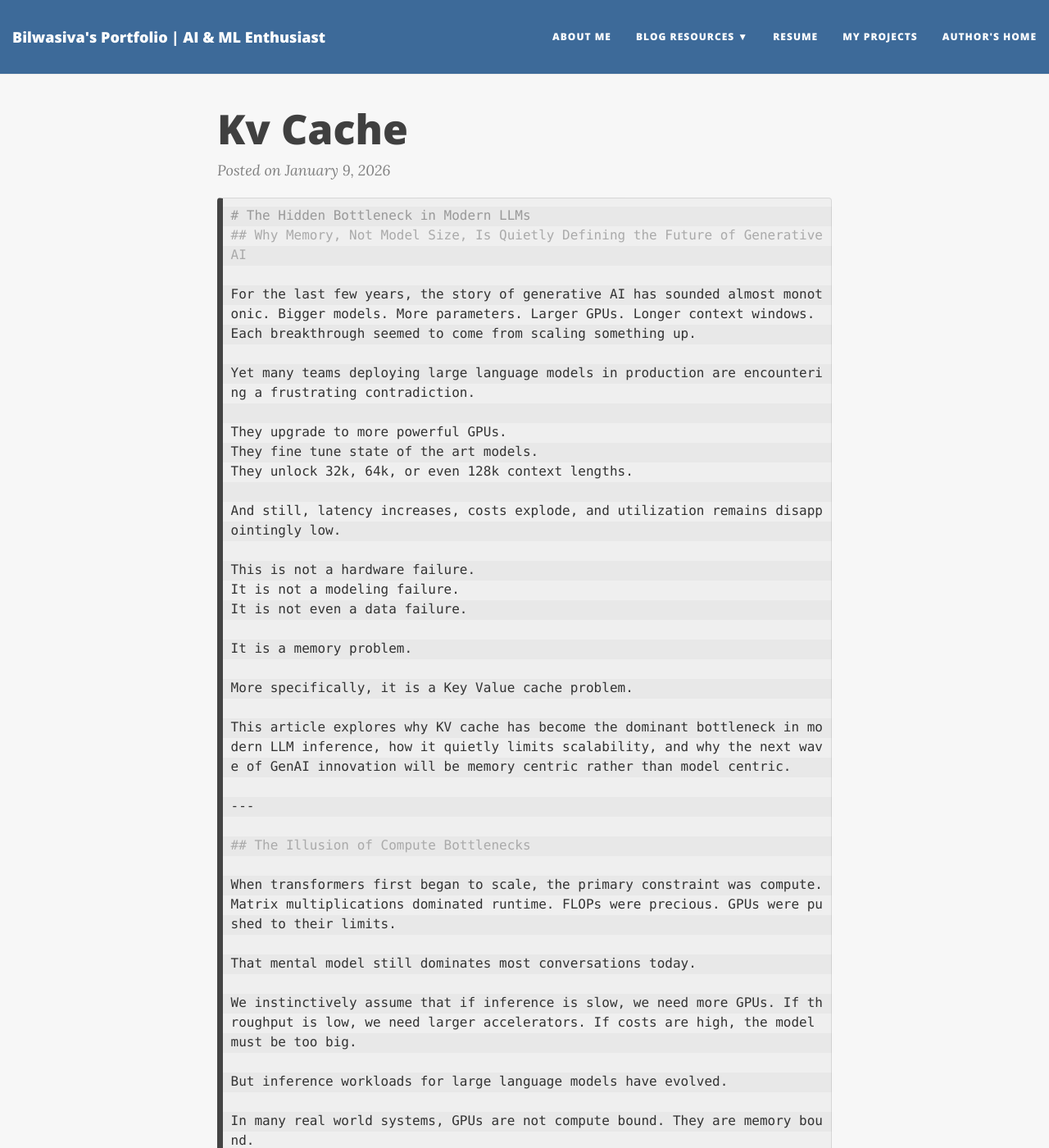
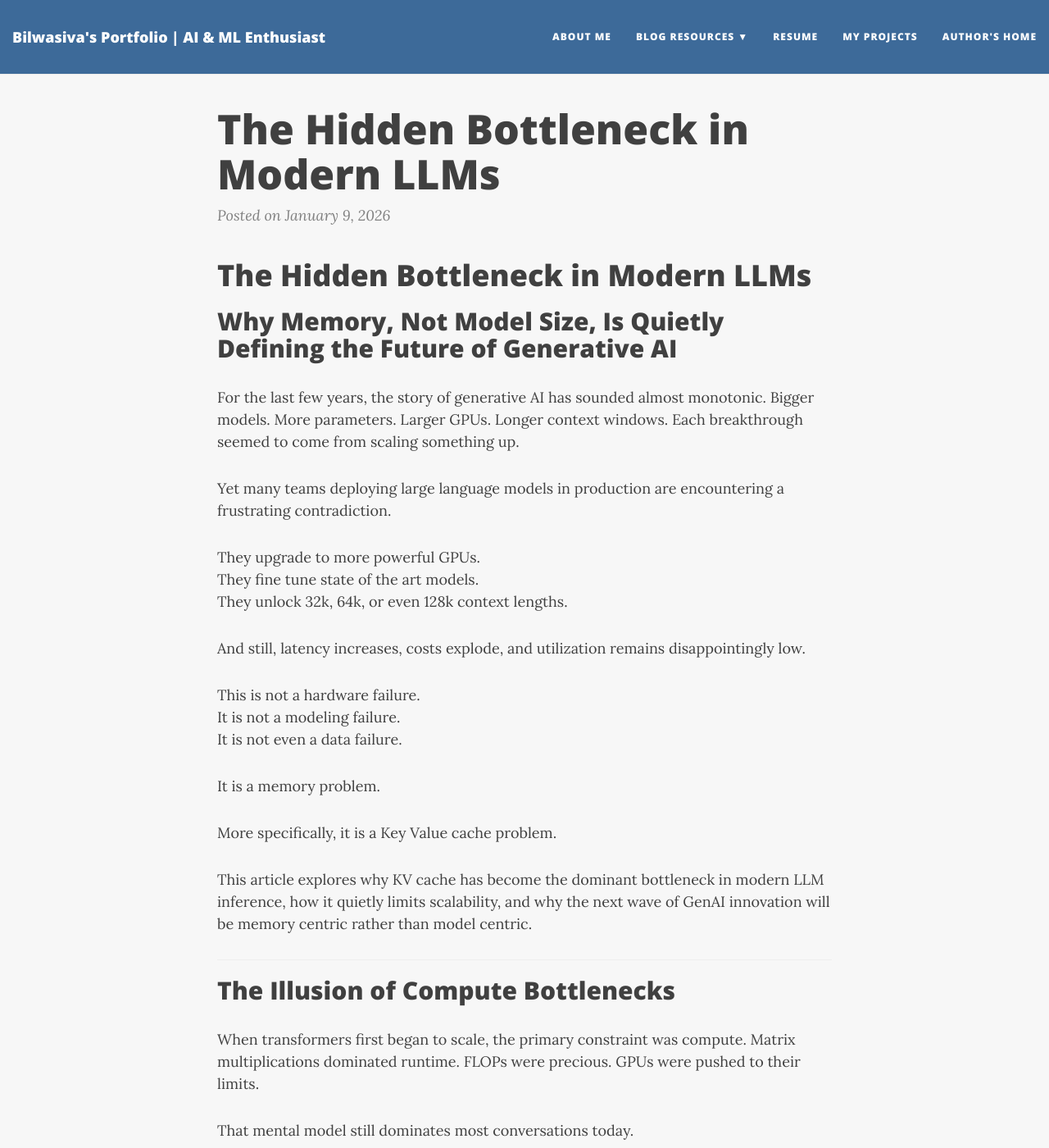
Before and after one commit to Bilwasiva/bilwasiva.github.io, a Jekyll site: the page built from _posts/2026-01-09-kv-cache.md, in a window 1280 px wide and 1400 px high. Shown: the whole window at 82% size. Built offline with Jekyll 4.4.1, drawn with Linux system fonts in a browser that asks for light colours; nearby versions of some CDN libraries; our own code applies the rules of GitHub Pages for plain Markdown files; some of the changed text lies outside the part shown.

Commit message:
Update 2026-01-09-kv-cache.md

````diff
--- a/_posts/2026-01-09-kv-cache.md
+++ b/_posts/2026-01-09-kv-cache.md
@@ -1,4 +1,10 @@
-```md
+---
+layout: post
+title: " The Hidden Bottleneck in Modern LLMs "
+date: 2026-01-09
+published: true
+---
+
 # The Hidden Bottleneck in Modern LLMs
 ## Why Memory, Not Model Size, Is Quietly Defining the Future of Generative AI
 
````
